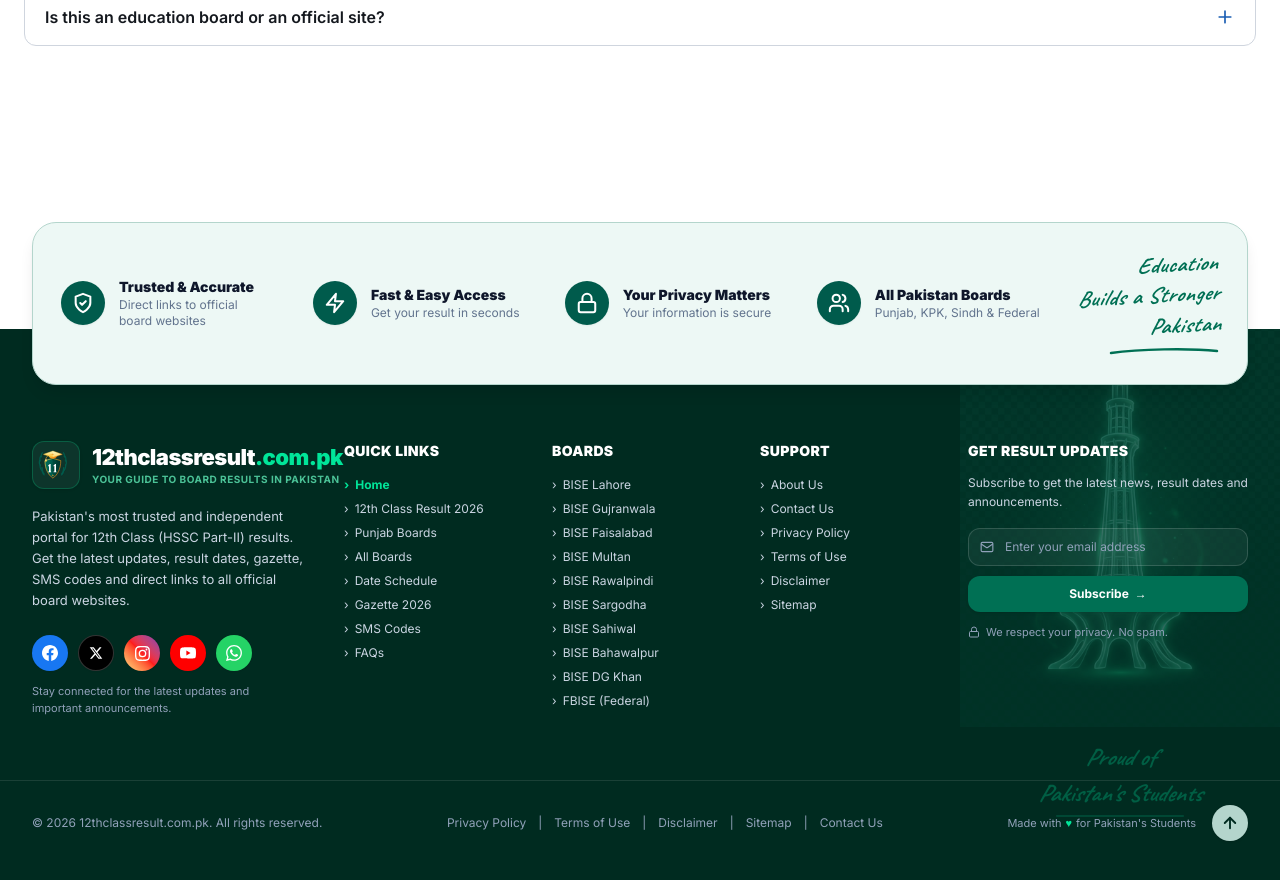
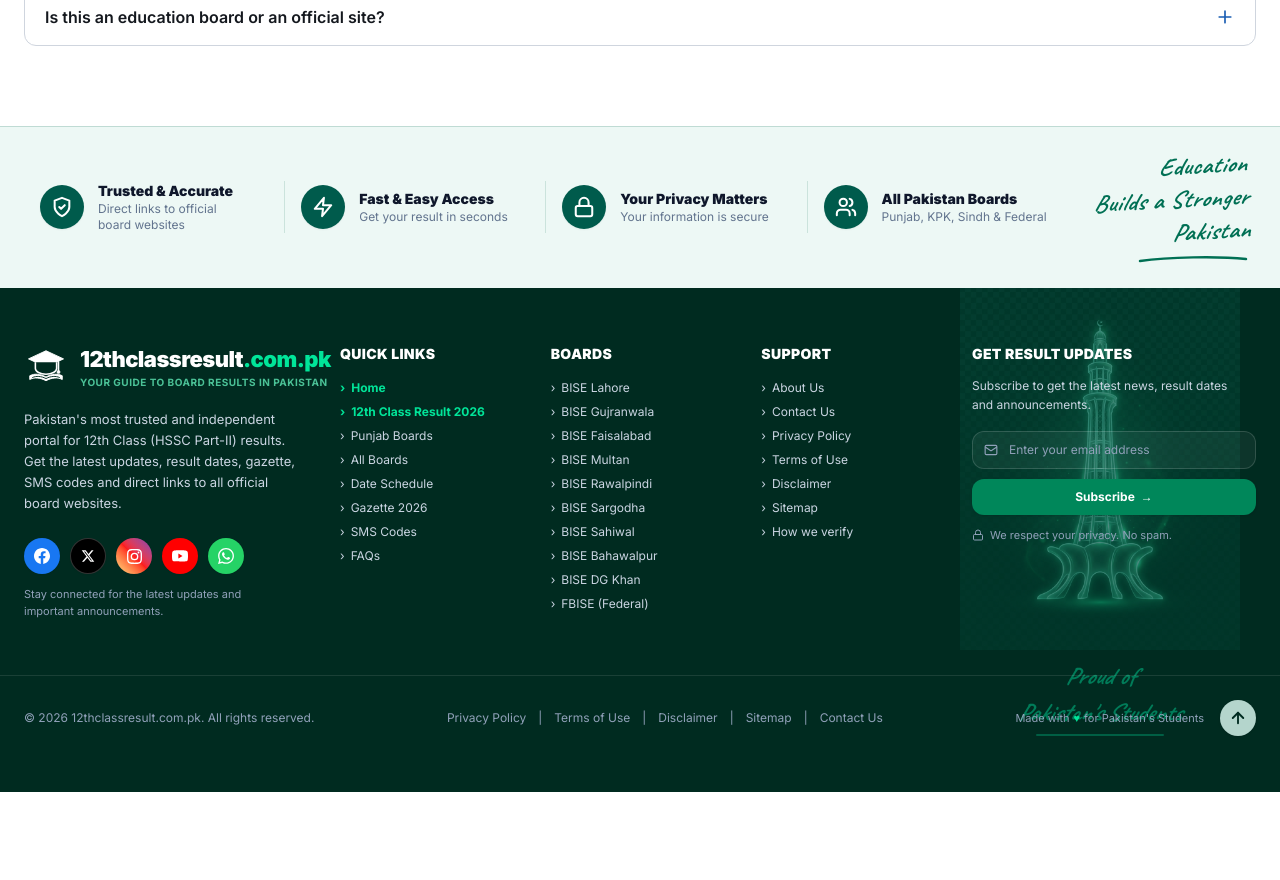
Before and after one commit to 12thclassresult2026/12thclassresult.com.pk, a Next.js app: page / in a window 1280 px wide. Shown: the part 5080-5960 px from the top of the page. After the commit the page ends 5872 px from the top, so only its background shows below. Built offline with nearby package versions, Linux system fonts and the light colour scheme; a web font is replaced by a local one.

Commit message:
style: update footer with full-width trust banner, cap on book logo, and exact mockup layout

```diff
--- a/components/layout/site-footer.tsx
+++ b/components/layout/site-footer.tsx
@@ -35,14 +35,14 @@
   }
 
   return (
-    <footer className="relative mt-24 w-full">
-      {/* ── 1. Top Floating Trust & Value Proposition Banner ───────── */}
-      <div className="relative z-20 mx-auto -mb-14 max-w-7xl px-4 sm:px-6 lg:px-8 2xl:max-w-[1600px]">
-        <div className="flex flex-col items-stretch justify-between gap-6 rounded-2xl border border-[#B4D5CC] bg-[#EDF8F5] p-5 shadow-lg backdrop-blur-xs sm:rounded-3xl sm:p-7 lg:flex-row lg:items-center">
-          {/* 4 Feature Columns */}
-          <div className="grid flex-1 grid-cols-1 gap-5 sm:grid-cols-2 lg:grid-cols-4 lg:gap-4">
+    <footer className="w-full">
+      {/* -- 1. Full-Width Top Trust & Value Proposition Banner -- */}
+      <div className="w-full border-t border-[#B4D5CC]/80 bg-[#EDF8F5] py-5 sm:py-6">
+        <div className="container-wide flex flex-col items-center justify-between gap-6 xl:flex-row">
+          {/* 4 Feature Columns with Dividers */}
+          <div className="grid flex-1 grid-cols-1 divide-y divide-[#B4D5CC]/60 sm:grid-cols-2 sm:divide-x sm:divide-y-0 lg:grid-cols-4">
             {/* 1: Trusted & Accurate */}
-            <div className="flex items-center gap-3.5">
+            <div className="flex items-center gap-3.5 px-3 py-2 sm:px-4 sm:py-0">
               <div className="flex h-11 w-11 shrink-0 items-center justify-center rounded-full bg-[#005B4C] text-white shadow-xs">
                 <svg
                   width="22"
@@ -65,7 +65,7 @@
             </div>
 
             {/* 2: Fast & Easy Access */}
-            <div className="flex items-center gap-3.5">
+            <div className="flex items-center gap-3.5 px-3 py-2 sm:px-4 sm:py-0">
               <div className="flex h-11 w-11 shrink-0 items-center justify-center rounded-full bg-[#005B4C] text-white shadow-xs">
                 <svg
                   width="22"
@@ -87,7 +87,7 @@
             </div>
 
             {/* 3: Your Privacy Matters */}
-            <div className="flex items-center gap-3.5">
+            <div className="flex items-center gap-3.5 px-3 py-2 sm:px-4 sm:py-0">
               <div className="flex h-11 w-11 shrink-0 items-center justify-center rounded-full bg-[#005B4C] text-white shadow-xs">
                 <svg
                   width="22"
@@ -110,7 +110,7 @@
             </div>
 
             {/* 4: All Pakistan Boards */}
-            <div className="flex items-center gap-3.5">
+            <div className="flex items-center gap-3.5 px-3 py-2 sm:px-4 sm:py-0">
               <div className="flex h-11 w-11 shrink-0 items-center justify-center rounded-full bg-[#005B4C] text-white shadow-xs">
                 <svg
                   width="22"
@@ -136,10 +136,10 @@
           </div>
 
           {/* Far Right Handwritten Slogan */}
-          <div className="hidden shrink-0 text-right xl:block">
+          <div className="hidden shrink-0 pr-2 text-right xl:block">
             <span
               className="block -rotate-3 text-lg leading-snug font-black tracking-wide text-[#007054] italic"
-              style={{ fontFamily: 'var(--font-caveat), cursive', fontSize: '22px' }}
+              style={{ fontFamily: 'var(--font-caveat), cursive', fontSize: '24px' }}
             >
               Education
               <br />
@@ -165,13 +165,13 @@
         </div>
       </div>
 
-      {/* ── 2. Deep Forest Green Main Footer Body ───────────────────── */}
-      <div className="relative overflow-hidden bg-[#002B20] pt-28 pb-10 text-slate-300">
-        {/* Minar-e-Pakistan Image - Right Side Decoration */}
+      {/* -- 2. Deep Forest Green Main Footer Body -- */}
+      <div className="relative overflow-hidden bg-[#002B20] py-14 text-slate-300">
+        {/* Minar-e-Pakistan & Crescent Artwork on Right */}
         <div
           aria-hidden="true"
-          className="pointer-events-none absolute right-0 bottom-16 z-0 hidden opacity-30 mix-blend-screen select-none lg:block"
-          style={{ width: '320px' }}
+          className="pointer-events-none absolute right-4 bottom-14 z-0 hidden opacity-45 mix-blend-screen select-none lg:block xl:right-10"
+          style={{ width: '280px' }}
         >
           <Image
             src="/images/minar-footer.jpg"
@@ -182,40 +182,65 @@
             unoptimized
           />
           {/* Motivational handwritten script below image */}
-          <div className="mt-3 text-center">
+          <div className="mt-2 text-center">
             <span
               className="text-[#00E599] italic"
               style={{
                 fontFamily: 'var(--font-caveat), cursive',
                 fontSize: '24px',
                 fontWeight: 700,
-                opacity: 0.9,
+                opacity: 0.95,
               }}
             >
               Proud of
               <br />
               Pakistan&apos;s Students
             </span>
-            <div className="mx-auto mt-1 h-0.5 w-32 rounded-full bg-[#00E599]/50" />
+            <div className="mx-auto mt-1 h-0.5 w-32 rounded-full bg-[#00E599]/60" />
           </div>
         </div>
 
-        {/* ── Main Content Grid ─────────────────────────────────────── */}
-        <div className="relative z-10 mx-auto max-w-7xl px-4 sm:px-6 lg:px-8 2xl:max-w-[1600px]">
+        {/* Main Content Grid */}
+        <div className="container-wide relative z-10">
           <div className="grid grid-cols-1 gap-10 md:grid-cols-2 lg:grid-cols-12 lg:gap-8">
-            {/* ── Column 1: Brand Info & Social (lg:col-span-3) ──────── */}
+            {/* -- Column 1: Brand Info & Social (lg:col-span-3) -- */}
             <div className="lg:col-span-3">
-              {/* Logo Lockup */}
+              {/* Logo Lockup with Graduation Cap & Book */}
               <Link href="/" className="group inline-flex items-center gap-3">
-                <div className="relative flex h-12 w-12 shrink-0 items-center justify-center overflow-hidden rounded-xl border border-emerald-500/30 bg-white/5 p-1 shadow-sm">
-                  <Image
-                    src="/icons/crest.svg"
-                    unoptimized
-                    alt="12thClassResult.com.pk crest"
-                    width={44}
-                    height={44}
-                    className="h-full w-full object-contain"
-                  />
+                <div className="relative flex h-11 w-11 shrink-0 items-center justify-center">
+                  <svg
+                    viewBox="0 0 64 64"
+                    fill="none"
+                    className="h-10 w-10 text-white"
+                    stroke="currentColor"
+                  >
+                    {/* Mortarboard Cap */}
+                    <path
+                      d="M32 6L4 19l28 13 28-13L32 6z"
+                      fill="white"
+                      stroke="white"
+                      strokeWidth="1.5"
+                      strokeLinejoin="round"
+                    />
+                    <path d="M52 23.5v15" stroke="white" strokeWidth="2.5" strokeLinecap="round" />
+                    <circle cx="52" cy="40" r="2.5" fill="white" />
+                    <path
+                      d="M15 24.5v10c0 5 7.6 9 17 9s17-4 17-9v-10"
+                      stroke="white"
+                      strokeWidth="2.5"
+                      strokeLinejoin="round"
+                      fill="#002B20"
+                    />
+                    {/* Open Book Base */}
+                    <path
+                      d="M6 46c7.5-4 17-3 26 2 9-5 18.5-6 26-2v6c-7.5-4-17-3-26 2-9-5-18.5-6-26-2v-6z"
+                      fill="white"
+                      stroke="white"
+                      strokeWidth="1.5"
+                    />
+                    <path d="M10 49c6.5-3 14-2.5 22 1.5" stroke="#002B20" strokeWidth="1.5" />
+                    <path d="M54 49c-6.5-3-14-2.5-22 1.5" stroke="#002B20" strokeWidth="1.5" />
+                  </svg>
                 </div>
                 <div>
                   <div className="text-xl font-black tracking-tight text-white sm:text-[22px]">
@@ -236,7 +261,6 @@
 
               {/* Social Media Circular Buttons */}
               <div className="mt-6 flex items-center gap-2.5">
-                {/* Facebook */}
                 <a
                   href="https://facebook.com"
                   target="_blank"
@@ -246,7 +270,6 @@
                 >
                   <FacebookIcon width={16} height={16} />
                 </a>
-                {/* Twitter / X */}
                 <a
                   href="https://x.com"
                   target="_blank"
@@ -256,7 +279,6 @@
                 >
                   <TwitterXIcon width={14} height={14} />
                 </a>
-                {/* Instagram */}
                 <a
                   href="https://instagram.com"
                   target="_blank"
@@ -266,7 +288,6 @@
                 >
                   <InstagramIcon width={15} height={15} />
                 </a>
-                {/* YouTube */}
                 <a
                   href="https://youtube.com"
                   target="_blank"
@@ -276,7 +297,6 @@
                 >
                   <YouTubeIcon width={16} height={16} />
                 </a>
-                {/* WhatsApp */}
                 <a
                   href="https://whatsapp.com"
                   target="_blank"
@@ -293,7 +313,7 @@
               </p>
             </div>
 
-            {/* ── Column 2: Quick Links (lg:col-span-2) ─────────────── */}
+            {/* -- Column 2: Quick Links (lg:col-span-2) -- */}
             <div className="lg:col-span-2">
               <h3 className="text-sm font-black tracking-wide text-white uppercase">Quick Links</h3>
               <ul className="mt-4 space-y-2 text-xs">
@@ -308,8 +328,8 @@
                 </li>
                 <li>
                   <Link
-                    href="/results/12th-class/2026"
-                    className="flex items-center gap-1.5 text-slate-300 transition-colors hover:text-white"
+                    href="/results/12th-class"
+                    className="flex items-center gap-1.5 font-bold text-[#00E599] transition-colors hover:underline"
                   >
                     <span>&rsaquo;</span>
                     <span>12th Class Result 2026</span>
@@ -317,7 +337,7 @@
                 </li>
                 <li>
                   <Link
-                    href="/results/punjab/12th-class/2026"
+                    href="/results/12th-class"
                     className="flex items-center gap-1.5 text-slate-300 transition-colors hover:text-white"
                   >
                     <span>&rsaquo;</span>
@@ -335,7 +355,7 @@
                 </li>
                 <li>
                   <Link
-                    href="/results/12th-class/2026/date"
+                    href="/results/12th-class"
                     className="flex items-center gap-1.5 text-slate-300 transition-colors hover:text-white"
                   >
                     <span>&rsaquo;</span>
@@ -344,7 +364,7 @@
                 </li>
                 <li>
                   <Link
-                    href="/results/12th-class/2026/gazette"
+                    href="/boards"
                     className="flex items-center gap-1.5 text-slate-300 transition-colors hover:text-white"
                   >
                     <span>&rsaquo;</span>
@@ -353,7 +373,7 @@
                 </li>
                 <li>
                   <Link
-                    href="/#sms-codes"
+                    href="/#check-result"
                     className="flex items-center gap-1.5 text-slate-300 transition-colors hover:text-white"
                   >
                     <span>&rsaquo;</span>
@@ -372,7 +392,7 @@
               </ul>
             </div>
 
-            {/* ── Column 3: Boards (lg:col-span-2) ──────────────────── */}
+            {/* -- Column 3: Boards (lg:col-span-2) -- */}
             <div className="lg:col-span-2">
               <h3 className="text-sm font-black tracking-wide text-white uppercase">Boards</h3>
               <ul className="mt-4 space-y-2 text-xs">
@@ -469,7 +489,7 @@
               </ul>
             </div>
 
-            {/* ── Column 4: Support (lg:col-span-2) ─────────────────── */}
+            {/* -- Column 4: Support (lg:col-span-2) -- */}
             <div className="lg:col-span-2">
               <h3 className="text-sm font-black tracking-wide text-white uppercase">Support</h3>
               <ul className="mt-4 space-y-2 text-xs">
@@ -484,7 +504,7 @@
                 </li>
                 <li>
                   <Link
-                    href="/contact"
+                    href="/about"
                     className="flex items-center gap-1.5 text-slate-300 transition-colors hover:text-white"
                   >
                     <span>&rsaquo;</span>
@@ -493,7 +513,7 @@
                 </li>
                 <li>
                   <Link
-                    href="/privacy-policy"
+                    href="/methodology"
                     className="flex items-center gap-1.5 text-slate-300 transition-colors hover:text-white"
                   >
                     <span>&rsaquo;</span>
@@ -502,7 +522,7 @@
                 </li>
                 <li>
                   <Link
-                    href="/terms"
+                    href="/methodology"
                     className="flex items-center gap-1.5 text-slate-300 transition-colors hover:text-white"
                   >
                     <span>&rsaquo;</span>
@@ -511,7 +531,7 @@
                 </li>
                 <li>
                   <Link
-                    href="/disclaimer"
+                    href="/methodology"
                     className="flex items-center gap-1.5 text-slate-300 transition-colors hover:text-white"
                   >
                     <span>&rsaquo;</span>
@@ -527,10 +547,19 @@
                     <span>Sitemap</span>
                   </Link>
                 </li>
+                <li>
+                  <Link
+                    href="/methodology"
+                    className="flex items-center gap-1.5 text-slate-300 transition-colors hover:text-white"
+                  >
+                    <span>&rsaquo;</span>
+                    <span>How we verify</span>
+                  </Link>
+                </li>
               </ul>
             </div>
 
-            {/* ── Column 5: Get Result Updates (Newsletter) (lg:col-span-3) */}
+            {/* -- Column 5: Get Result Updates (Newsletter) (lg:col-span-3) -- */}
             <div className="lg:col-span-3">
               <h3 className="text-sm font-black tracking-wide text-white uppercase">
                 Get Result Updates
@@ -564,7 +593,7 @@
 
                 <button
                   type="submit"
-                  className="flex w-full items-center justify-center gap-1.5 rounded-xl bg-[#007054] px-4 py-2.5 text-xs font-bold text-white shadow-sm transition-all hover:bg-[#005B44] active:scale-95"
+                  className="flex w-full items-center justify-center gap-1.5 rounded-xl bg-[#00875A] px-4 py-2.5 text-xs font-bold text-white shadow-sm transition-all hover:bg-[#007048] active:scale-95"
                 >
                   <span>Subscribe</span>
                   <span>&rarr;</span>
@@ -589,23 +618,23 @@
           </div>
         </div>
 
-        {/* ── 3. Bottom Legal, Copyright & Scroll-to-Top Bar ─────────── */}
-        <div className="relative z-10 mt-16 border-t border-white/10 pt-6">
-          <div className="mx-auto flex max-w-7xl flex-col items-center justify-between gap-4 px-4 text-xs text-slate-400 sm:px-6 md:flex-row lg:px-8 2xl:max-w-[1600px]">
+        {/* -- 3. Bottom Legal, Copyright & Scroll-to-Top Bar -- */}
+        <div className="container-wide relative z-10 mt-14 border-t border-white/10 pt-6">
+          <div className="flex flex-col items-center justify-between gap-4 text-xs text-slate-400 md:flex-row">
             {/* Left Copyright */}
             <div>&copy; 2026 12thclassresult.com.pk. All rights reserved.</div>
 
             {/* Center Policy Links */}
             <div className="flex flex-wrap items-center justify-center gap-3 text-slate-400">
-              <Link href="/privacy-policy" className="transition-colors hover:text-white">
+              <Link href="/methodology" className="transition-colors hover:text-white">
                 Privacy Policy
               </Link>
               <span>|</span>
-              <Link href="/terms" className="transition-colors hover:text-white">
+              <Link href="/methodology" className="transition-colors hover:text-white">
                 Terms of Use
               </Link>
               <span>|</span>
-              <Link href="/disclaimer" className="transition-colors hover:text-white">
+              <Link href="/methodology" className="transition-colors hover:text-white">
                 Disclaimer
               </Link>
               <span>|</span>
@@ -613,7 +642,7 @@
                 Sitemap
               </Link>
               <span>|</span>
-              <Link href="/contact" className="transition-colors hover:text-white">
+              <Link href="/about" className="transition-colors hover:text-white">
                 Contact Us
               </Link>
             </div>
```
